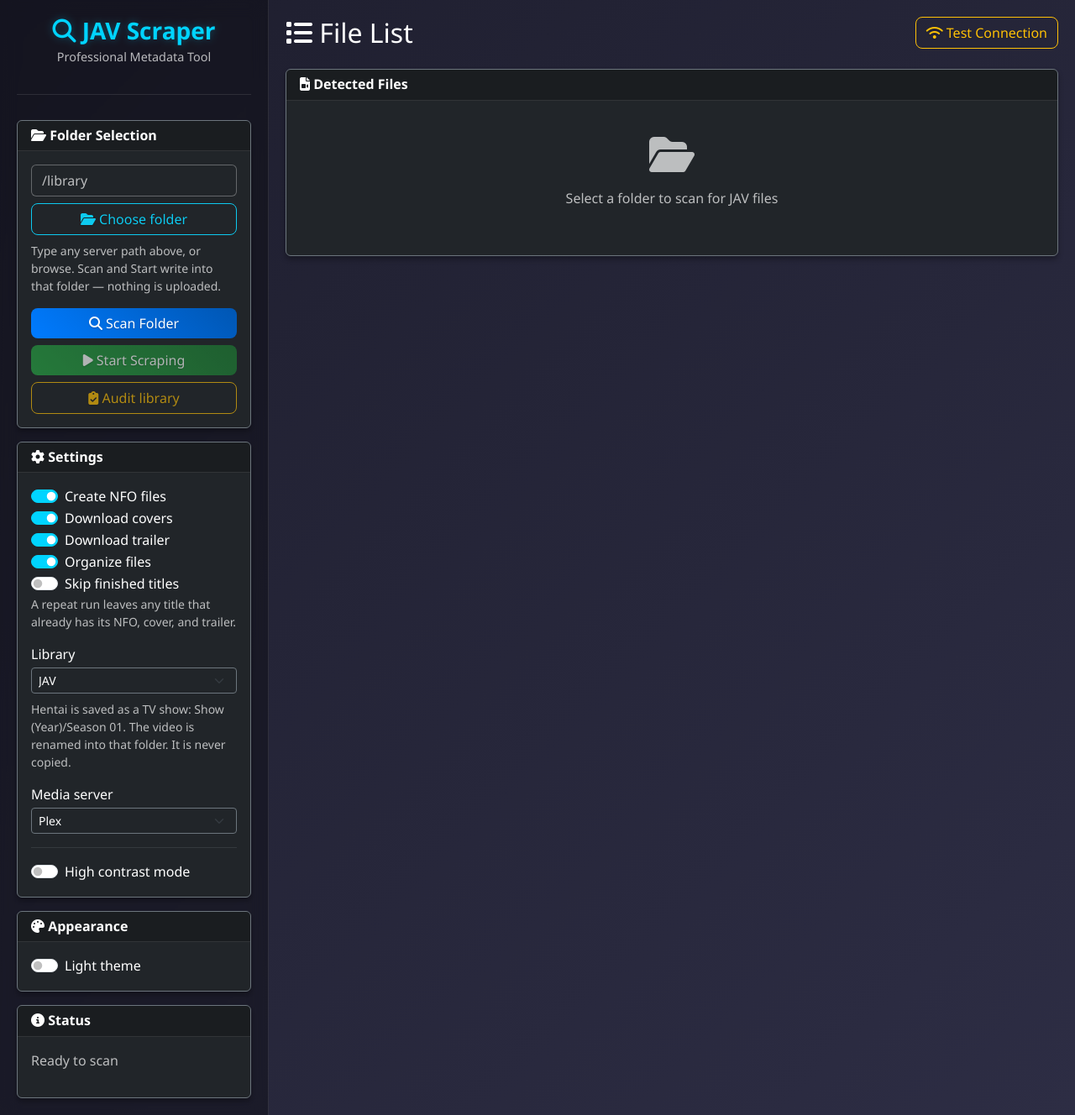
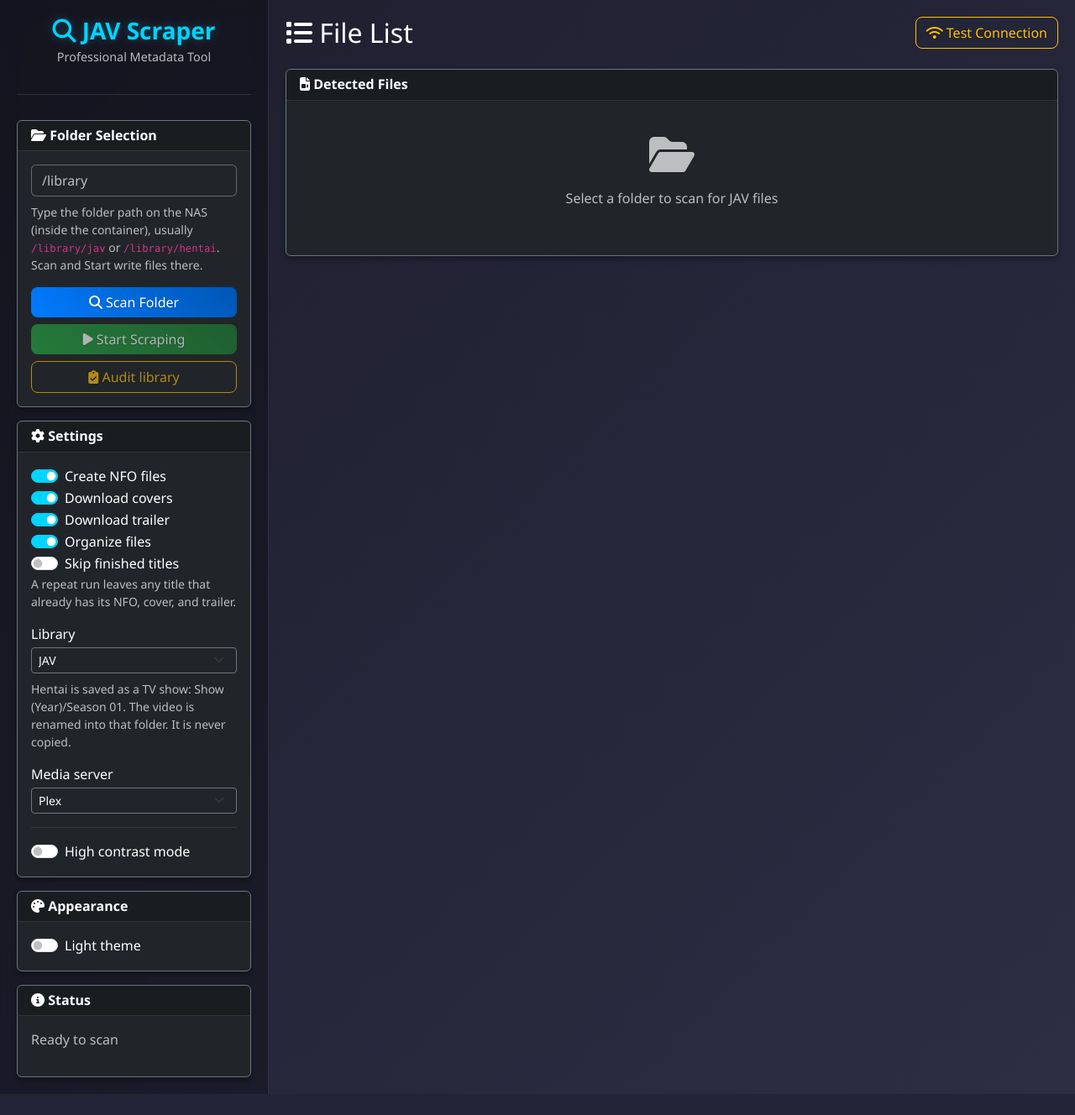
Before and after one commit to borepig/wooscraper, a Flask app: page / in a window 1280 px wide. Shown: the whole page at 84% size. After the commit the page ends 1303 px from the top, so only its background shows below. Run offline with Flask 2, Linux system fonts and the light colour scheme.

Commit message:
fix(ui): restore simple typed path folder selection
Drop the custom NAS folder browser modal. On QNAP, type /library/…
and Scan/Start write in place like before.

Co-authored-by: Cursor <cursoragent@cursor.com>

```diff
--- a/static/js/app.js
+++ b/static/js/app.js
@@ -44,16 +44,11 @@ document.addEventListener('DOMContentLoaded', function() {
     }
 });
 
-let browsePath = '';
 let serverHasLibrary = false;
 
 async function setupFolderButton() {
     const button = document.getElementById('chooseFolderBtn');
     const help = document.getElementById('folderHelp');
-    const useBtn = document.getElementById('browseUseFolderBtn');
-    if (useBtn) {
-        useBtn.addEventListener('click', useBrowseFolder);
-    }
     try {
         const response = await fetch('/api/capabilities');
         const data = await response.json();
@@ -64,115 +59,23 @@ async function setupFolderButton() {
     } catch (error) {
         serverHasLibrary = false;
     }
-    if (!button) {
+    if (serverHasLibrary) {
+        // QNAP: type a container path and Scan — no upload, no folder modal.
+        if (button) {
+            button.hidden = true;
+        }
+        if (help) {
+            help.innerHTML = 'Type the folder path on the NAS (inside the container), usually <code>/library/jav</code> or <code>/library/hentai</code>. Scan and Start write files there.';
+        }
         return;
     }
-    const goBtn = document.getElementById('browseGoBtn');
-    const pathInput = document.getElementById('browsePathInput');
-    if (goBtn) {
-        goBtn.addEventListener('click', () => {
-            const typed = (pathInput && pathInput.value || '').trim();
-            loadBrowsePath(typed);
-        });
-    }
-    if (pathInput) {
-        pathInput.addEventListener('keypress', (event) => {
-            if (event.key === 'Enter') {
-                event.preventDefault();
-                loadBrowsePath((pathInput.value || '').trim());
-            }
-        });
-    }
-    if (serverHasLibrary) {
-        // QNAP / local server: pick a folder the server can write into.
-        button.innerHTML = '<i class="fas fa-folder-open"></i> Choose folder';
-        if (help) {
-            help.textContent = 'Type any server path above, or browse. Scan and Start write into that folder — nothing is uploaded.';
-        }
-        button.addEventListener('click', openServerFolderBrowser);
-    } else if (window.clientFolder && typeof window.clientFolder.bindChooser === 'function') {
-        // Hosted / no server disk: browser picks a folder on this PC.
+    if (button && window.clientFolder && typeof window.clientFolder.bindChooser === 'function') {
+        button.hidden = false;
         window.clientFolder.bindChooser(button);
         if (help) {
             help.textContent = 'Choose a folder on this computer. Chrome or Edge can write into it; otherwise you get a zip download.';
         }
     }
-}
-
-async function openServerFolderBrowser() {
-    const start = (document.getElementById('folderPath').value || '').trim();
-    const pathInput = document.getElementById('browsePathInput');
-    if (pathInput) {
-        pathInput.value = start;
-    }
-    await loadBrowsePath(start);
-    bootstrap.Modal.getOrCreateInstance(document.getElementById('folderModal')).show();
-}
-
-async function loadBrowsePath(path) {
-    const list = document.getElementById('browseFolderList');
-    const pathInput = document.getElementById('browsePathInput');
-    if (list) {
-        list.innerHTML = '<div class="list-group-item bg-dark text-muted">Loading…</div>';
-    }
-    const query = path ? ('?path=' + encodeURIComponent(path)) : '';
-    const response = await fetch('/api/browse' + query);
-    const data = await response.json();
-    if (!response.ok) {
-        if (list) {
-            list.innerHTML = '<div class="list-group-item bg-dark text-danger">' +
-                (data.error || 'Could not open folder') + '</div>';
-        }
-        return;
-    }
-    browsePath = data.path || '';
-    if (pathInput) {
-        pathInput.value = browsePath;
-    }
-    if (!list) {
-        return;
-    }
-    list.innerHTML = '';
-    if (data.parent) {
-        const up = document.createElement('button');
-        up.type = 'button';
-        up.className = 'list-group-item list-group-item-action bg-dark text-light';
-        up.innerHTML = '<i class="fas fa-level-up-alt me-2"></i>..';
-        up.addEventListener('click', () => loadBrowsePath(data.parent));
-        list.appendChild(up);
-    }
-    (data.entries || []).forEach((entry) => {
-        const row = document.createElement('button');
-        row.type = 'button';
-        row.className = 'list-group-item list-group-item-action bg-dark text-light';
-        row.innerHTML = '<i class="fas fa-folder me-2 text-warning"></i>' + entry.name;
-        row.addEventListener('click', () => loadBrowsePath(entry.path));
-        list.appendChild(row);
-    });
-    if (!(data.entries || []).length) {
-        const empty = document.createElement('div');
-        empty.className = 'list-group-item bg-dark text-muted';
-        empty.textContent = 'No subfolders — you can use this folder.';
-        list.appendChild(empty);
-    }
-}
-
-function useBrowseFolder() {
-    if (!browsePath) {
-        showNotification('No folder selected', 'warning');
-        return;
-    }
-    if (window.clientFolder && typeof window.clientFolder.clear === 'function') {
-        window.clientFolder.clear();
-    }
-    document.getElementById('folderPath').value = browsePath;
-    currentFolder = browsePath;
-    localStorage.setItem('lastFolderPath', browsePath);
-    const modal = bootstrap.Modal.getInstance(document.getElementById('folderModal'));
-    if (modal) {
-        modal.hide();
-    }
-    showNotification('Folder set: ' + browsePath + '. Click Scan Folder, then Start Scraping.', 'success');
 }
 
 // Convert relative path to absolute path
@@ -811,7 +714,7 @@ function addPathSuggestions() {
         '/home/joe/Downloads'
     ];
 
-    folderPathInput.placeholder = 'Any folder path the server can read, e.g. /library/hentai';
+    folderPathInput.placeholder = '/library/hentai';
 }
 
 // Handle Enter key in folder path input
--- a/templates/index.html
+++ b/templates/index.html
@@ -25,12 +25,12 @@
                         </div>
                         <div class="card-body">
                             <div class="input-group mb-2">
-                                <input type="text" class="form-control bg-dark text-light" id="folderPath" placeholder="/library/hentai/…">
+                                <input type="text" class="form-control bg-dark text-light" id="folderPath" placeholder="/library/hentai">
                             </div>
-                            <button class="btn btn-outline-info w-100 mb-2" id="chooseFolderBtn" type="button">
-                                <i class="fas fa-folder-open"></i> Choose folder
+                            <p class="text-muted small" id="folderHelp">On the NAS this is the folder inside the container, usually <code>/library/jav</code> or <code>/library/hentai</code>.</p>
+                            <button class="btn btn-outline-info w-100 mb-2" id="chooseFolderBtn" type="button" hidden>
+                                <i class="fas fa-laptop"></i> Choose folder on this device
                             </button>
-                            <p class="text-muted small" id="folderHelp">Type any server path above, or browse. Scan and Start write into that folder — nothing is uploaded.</p>
                             <input id="clientFilePicker" type="file" multiple webkitdirectory directory accept="video/*,.mp4,.mkv,.avi,.wmv,.mov" hidden>
                             <button class="btn btn-primary w-100 mb-2" onclick="scanFolder()">
                                 <i class="fas fa-search"></i> Scan Folder
@@ -205,29 +205,6 @@
         </div>
     </div>
 
-    <!-- Folder picker: NAS paths when the server has the files -->
-    <div class="modal fade" id="folderModal" tabindex="-1">
-        <div class="modal-dialog modal-dialog-scrollable">
-            <div class="modal-content bg-dark text-light">
-                <div class="modal-header">
-                    <h5 class="modal-title">Choose folder</h5>
-                    <button type="button" class="btn-close btn-close-white" data-bs-dismiss="modal"></button>
-                </div>
-                <div class="modal-body">
-                    <div class="input-group mb-2">
-                        <input type="text" class="form-control bg-dark text-light" id="browsePathInput" placeholder="/library/hentai">
-                        <button type="button" class="btn btn-outline-light" id="browseGoBtn">Go</button>
-                    </div>
-                    <div class="list-group list-group-flush" id="browseFolderList"></div>
-                </div>
-                <div class="modal-footer">
-                    <button type="button" class="btn btn-secondary" data-bs-dismiss="modal">Cancel</button>
-                    <button type="button" class="btn btn-primary" id="browseUseFolderBtn">Use this folder</button>
-                </div>
-            </div>
-        </div>
-    </div>
-
     <!-- Toast notifications -->
     <div class="toast-container position-fixed bottom-0 end-0 p-3">
         <div id="notificationToast" class="toast" role="alert">
```
